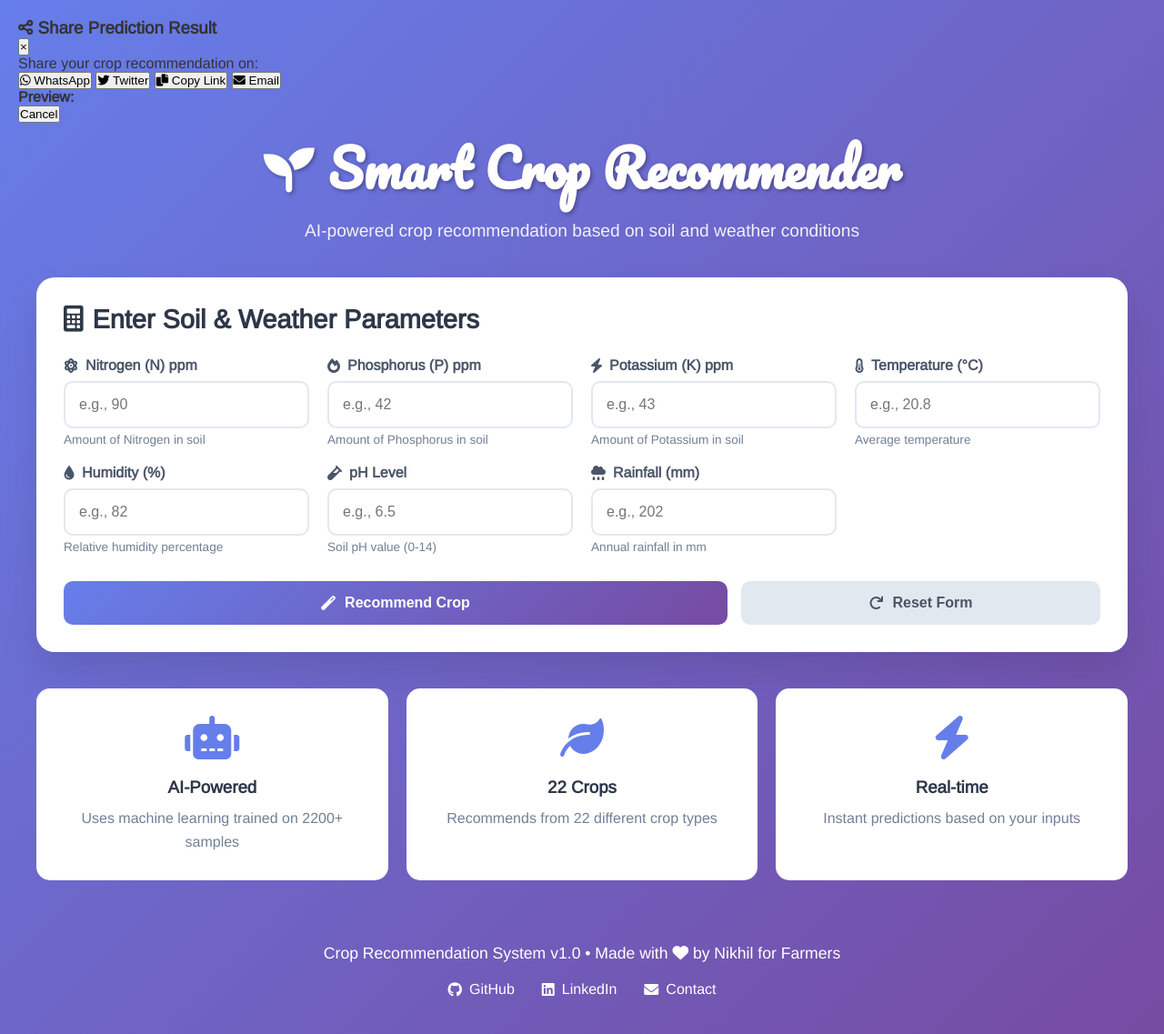
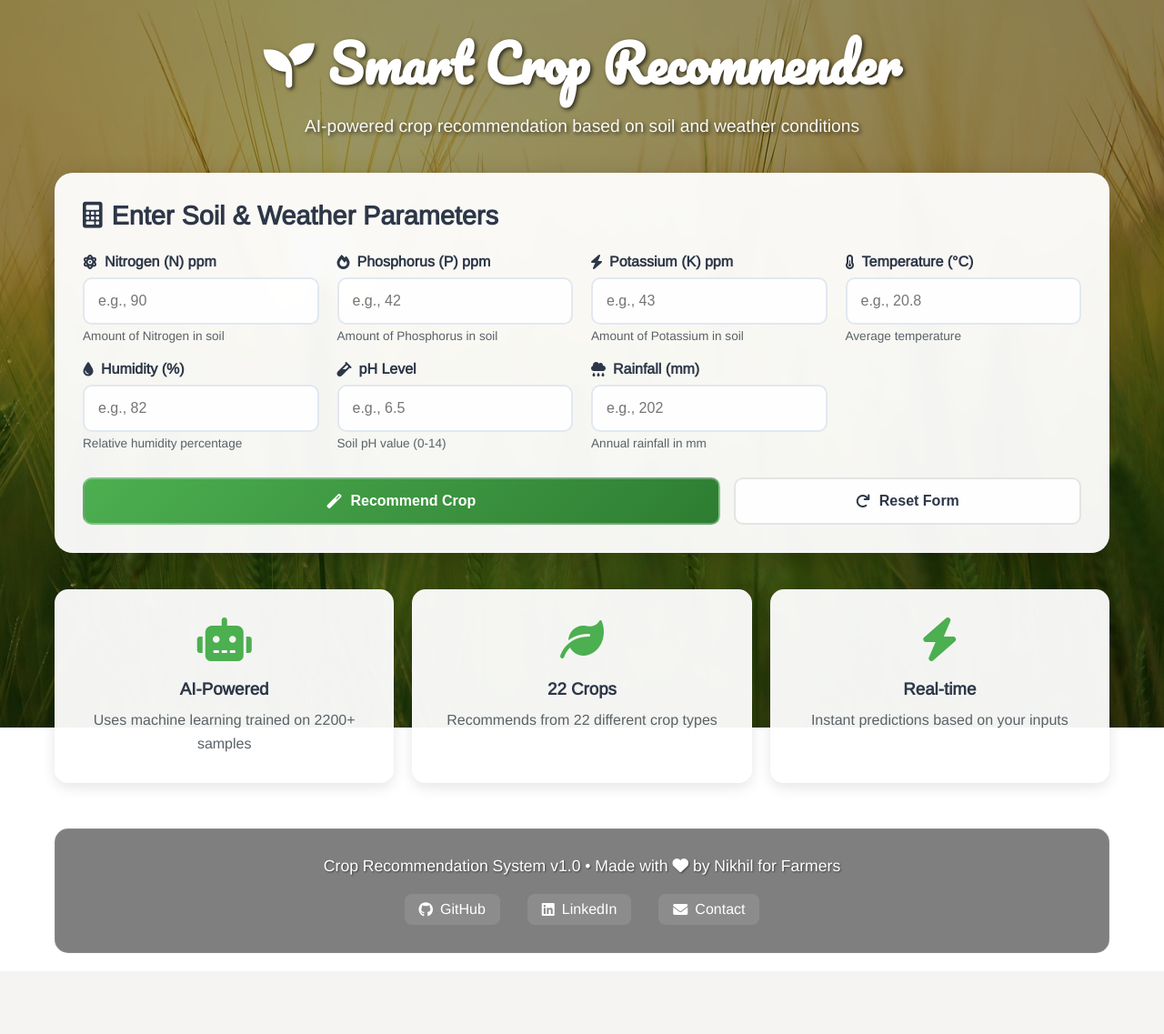
Before and after one commit to Nikhil8599/crop-recommendation, a Flask app: page / in a window 1280 px wide. Shown: the whole page at 91% size. After the commit the page ends 1068 px from the top, so only its background shows below. Run offline with Flask 3, Linux system fonts and the light colour scheme.

Commit message:
Update style.css

```diff
--- a/static/style.css
+++ b/static/style.css
@@ -7,48 +6,68 @@
 
 body {
     font-family: 'Arimo', sans-serif;
-    background: linear-gradient(135deg, #667eea 0%, #764ba2 100%);
     min-height: 100vh;
-    padding: 20px;
     color: #333;
+    position: relative;
+}
+
+.background-layer {
+    position: fixed;
+    top: 0;
+    left: 0;
+    width: 100%;
+    height: 100%;
+    background-image: url('/static/farm.jpg');
+    background-size: cover;
+    background-position: center;
+    background-repeat: no-repeat;
+    background-attachment: fixed;
+    z-index: -1;
+
+    background-color: rgba(0, 0, 0, 0.4);
+    background-blend-mode: overlay;
 }
 
 .container {
     max-width: 1200px;
     margin: 0 auto;
+    padding: 20px;
+    position: relative;
+    z-index: 1;
 }
 
-/* Header */
 header {
     text-align: center;
     margin-bottom: 40px;
     color: white;
+    text-shadow: 2px 2px 4px rgba(0, 0, 0, 0.7);
 }
 
 header h1 {
     font-family: 'Pacifico', cursive;
     font-size: 3.5rem;
     margin-bottom: 10px;
-    text-shadow: 2px 2px 4px rgba(0,0,0,0.3);
 }
 
 header .subtitle {
     font-size: 1.2rem;
-    opacity: 0.9;
+    opacity: 0.95;
 }
 
-/* Cards */
 .card {
-    background: white;
+    background: rgba(255, 255, 255, 0.95);
     border-radius: 20px;
     padding: 30px;
     margin-bottom: 30px;
-    box-shadow: 0 20px 40px rgba(0,0,0,0.1);
-    transition: transform 0.3s ease;
+    box-shadow: 0 10px 30px rgba(0, 0, 0, 0.2);
+    backdrop-filter: blur(5px);
+    border: 1px solid rgba(255, 255, 255, 0.2);
+    transition: transform 0.3s ease, box-shadow 0.3s ease;
 }
 
 .card:hover {
     transform: translateY(-5px);
+    box-shadow: 0 15px 35px rgba(0, 0, 0, 0.3);
 }
 
 .card h2 {
@@ -76,7 +94,7 @@
 .form-group label {
     font-weight: bold;
     margin-bottom: 8px;
-    color: #4a5568;
+    color: #2d3748;
     display: flex;
     align-items: center;
     gap: 8px;
@@ -87,22 +105,23 @@
     border: 2px solid #e2e8f0;
     border-radius: 10px;
     font-size: 1rem;
-    transition: border-color 0.3s ease;
+    transition: all 0.3s ease;
+    background: rgba(255, 255, 255, 0.9);
 }
 
 .form-group input:focus {
     outline: none;
-    border-color: #667eea;
-    box-shadow: 0 0 0 3px rgba(102, 126, 234, 0.1);
+    border-color: #4CAF50;
+    box-shadow: 0 0 0 3px rgba(76, 175, 80, 0.2);
+    background: white;
 }
 
 .form-group small {
     font-size: 0.85rem;
-    color: #718096;
+    color: #5a6268;
     margin-top: 5px;
 }
 
-/* Buttons */
 .form-actions {
     display: flex;
     gap: 15px;
@@ -124,30 +143,34 @@
 }
 
 .btn-predict {
-    background: linear-gradient(135deg, #667eea 0%, #764ba2 100%);
+    background: linear-gradient(135deg, #4CAF50 0%, #2E7D32 100%);
     color: white;
     flex: 2;
+    border: 2px solid rgba(255, 255, 255, 0.3);
 }
 
 .btn-predict:hover {
     transform: scale(1.05);
-    box-shadow: 0 10px 20px rgba(102, 126, 234, 0.3);
+    box-shadow: 0 10px 20px rgba(76, 175, 80, 0.4);
+    background: linear-gradient(135deg, #45a049 0%, #1B5E20 100%);
 }
 
 .btn-reset {
-    background: #e2e8f0;
-    color: #4a5568;
+    background: rgba(255, 255, 255, 0.9);
+    color: #2d3748;
     flex: 1;
+    border: 2px solid rgba(0, 0, 0, 0.1);
 }
 
 .btn-reset:hover {
-    background: #cbd5e0;
+    background: white;
+    box-shadow: 0 5px 15px rgba(0, 0, 0, 0.1);
 }
 
-/* Results */
 .result-card {
-    background: linear-gradient(135deg, #f093fb 0%, #f5576c 100%);
+    background: linear-gradient(135deg, rgba(76, 175, 80, 0.9) 0%, rgba(46, 125, 50, 0.9) 100%);
     color: white;
+    border: 2px solid rgba(255, 255, 255, 0.3);
 }
 
 .result-card h2 {
@@ -236,20 +281,24 @@
 }
 
 .info-card {
-    background: white;
+    background: rgba(255, 255, 255, 0.95);
     padding: 30px;
     border-radius: 15px;
     text-align: center;
-    transition: transform 0.3s ease;
+    transition: all 0.3s ease;
+    border: 1px solid rgba(255, 255, 255, 0.3);
+    box-shadow: 0 5px 15px rgba(0, 0, 0, 0.1);
 }
 
 .info-card:hover {
     transform: translateY(-10px);
+    box-shadow: 0 15px 30px rgba(0, 0, 0, 0.2);
+    background: white;
 }
 
 .info-card i {
     font-size: 3rem;
-    color: #667eea;
+    color: #4CAF50;
     margin-bottom: 20px;
 }
 
@@ -259,21 +308,25 @@
 }
 
 .info-card p {
-    color: #718096;
+    color: #5a6268;
     line-height: 1.6;
 }
 
-/* Footer */
 footer {
     text-align: center;
     margin-top: 50px;
     color: white;
-    padding: 20px;
+    padding: 30px;
+    background: rgba(0, 0, 0, 0.5);
+    border-radius: 15px;
+    backdrop-filter: blur(10px);
+    border: 1px solid rgba(255, 255, 255, 0.1);
 }
 
 footer p {
     margin-bottom: 20px;
     font-size: 1.1rem;
+    text-shadow: 1px 1px 2px rgba(0, 0, 0, 0.5);
 }
 
 .footer-links {
@@ -288,11 +341,189 @@
     display: flex;
     align-items: center;
     gap: 8px;
-    transition: opacity 0.3s ease;
+    transition: all 0.3s ease;
+    padding: 8px 16px;
+    border-radius: 8px;
+    background: rgba(255, 255, 255, 0.1);
 }
 
 .footer-links a:hover {
-    opacity: 0.8;
+    background: rgba(255, 255, 255, 0.2);
+    transform: translateY(-2px);
+}
+
+.share-modal {
+    display: none;
+    position: fixed;
+    top: 0;
+    left: 0;
+    width: 100%;
+    height: 100%;
+    background: rgba(0, 0, 0, 0.7);
+    z-index: 1000;
+    align-items: center;
+    justify-content: center;
+    animation: fadeIn 0.3s ease;
+}
+
+@keyframes fadeIn {
+    from { opacity: 0; }
+    to { opacity: 1; }
+}
+
+.share-modal-content {
+    background: white;
+    border-radius: 15px;
+    width: 90%;
+    max-width: 500px;
+    box-shadow: 0 20px 40px rgba(0, 0, 0, 0.3);
+    overflow: hidden;
+    animation: slideUp 0.3s ease;
+}
+
+@keyframes slideUp {
+    from {
+        transform: translateY(50px);
+        opacity: 0;
+    }
+    to {
+        transform: translateY(0);
+        opacity: 1;
+    }
+}
+
+.share-modal-header {
+    background: linear-gradient(135deg, #4CAF50 0%, #2E7D32 100%);
+    color: white;
+    padding: 20px;
+    display: flex;
+    justify-content: space-between;
+    align-items: center;
+}
+
+.share-modal-header h3 {
+    margin: 0;
+    display: flex;
+    align-items: center;
+    gap: 10px;
+}
+
+.close-modal {
+    background: none;
+    border: none;
+    color: white;
+    font-size: 2rem;
+    cursor: pointer;
+    padding: 0;
+    width: 30px;
+    height: 30px;
+    display: flex;
+    align-items: center;
+    justify-content: center;
+    border-radius: 50%;
+    transition: background 0.3s ease;
+}
+
+.close-modal:hover {
+    background: rgba(255, 255, 255, 0.2);
+}
+
+.share-modal-body {
+    padding: 30px;
+}
+
+.share-platforms {
+    display: grid;
+    grid-template-columns: repeat(2, 1fr);
+    gap: 15px;
+    margin: 20px 0;
+}
+
+.share-platform-btn {
+    padding: 15px;
+    border: 2px solid #e2e8f0;
+    border-radius: 10px;
+    background: white;
+    color: #2d3748;
+    font-weight: bold;
+    cursor: pointer;
+    transition: all 0.3s ease;
+    display: flex;
+    align-items: center;
+    justify-content: center;
+    gap: 10px;
+    font-size: 1rem;
+}
+
+.share-platform-btn:hover {
+    transform: translateY(-2px);
+    box-shadow: 0 5px 15px rgba(0, 0, 0, 0.1);
+    border-color: #4CAF50;
+}
+
+.share-platform-btn:nth-child(1) {
+    color: #25D366;
+    border-color: #25D366;
+}
+
+.share-platform-btn:nth-child(2) {
+    color: #1DA1F2;
+    border-color: #1DA1F2;
+}
+
+.share-platform-btn:nth-child(3) { /* Copy */
+    color: #6c757d;
+    border-color: #6c757d;
+}
+
+.share-platform-btn:nth-child(4) {
+    color: #EA4335;
+    border-color: #EA4335;
+}
+
+.share-preview {
+    margin-top: 25px;
+    padding: 15px;
+    background: #f8f9fa;
+    border-radius: 10px;
+    border: 1px solid #e2e8f0;
+}
+
+.share-preview h4 {
+    margin-bottom: 10px;
+    color: #2d3748;
+}
+
+.preview-content {
+    padding: 10px;
+    background: white;
+    border-radius: 5px;
+    font-size: 0.9rem;
+    line-height: 1.5;
+}
+
+.share-modal-footer {
+    padding: 20px;
+    background: #f8f9fa;
+    display: flex;
+    justify-content: flex-end;
+    border-top: 1px solid #e2e8f0;
+}
+
+.btn-cancel {
+    padding: 10px 25px;
+    border: 2px solid #dc3545;
+    border-radius: 8px;
+    background: white;
+    color: #dc3545;
+    font-weight: bold;
+    cursor: pointer;
+    transition: all 0.3s ease;
+}
+
+.btn-cancel:hover {
+    background: #dc3545;
+    color: white;
 }
 
 /* Responsive Design */
```
Also changed, not shown: other parts of static/style.css (+54 -6 lines).
